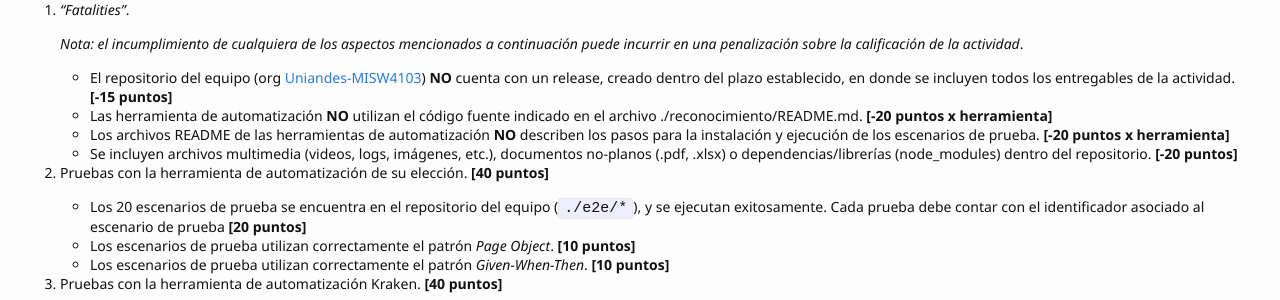
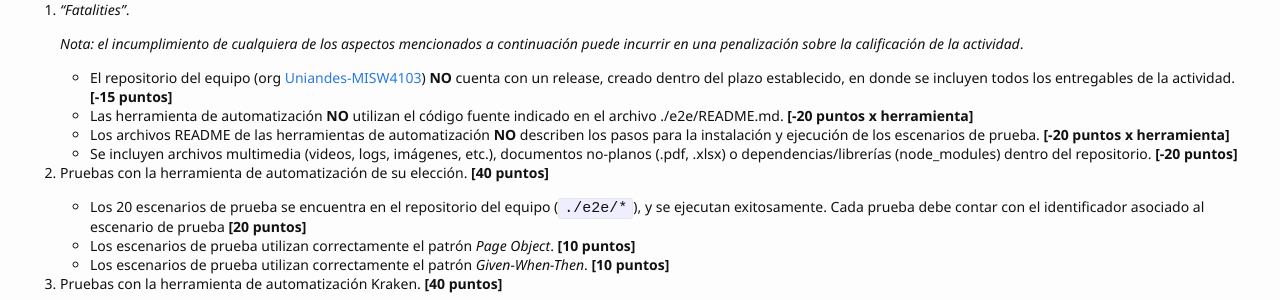
Before and after one commit to TiCSw/mt1_guias_pruebas, a Jekyll site: the page built from docs/semanas/semana5.md, in a window 1280 px wide. Shown: the part 1184-1484 px from the top of the page. Built offline with Jekyll 4.4.1, drawn with Linux system fonts in a browser that asks for light colours; some web fonts are replaced; our own code applies the rules of GitHub Pages for plain Markdown files; comment, search, counter and statistics services are not loaded.

Commit message:
Update semana5.md

```diff
--- a/docs/semanas/semana5.md
+++ b/docs/semanas/semana5.md
@@ -38,7 +38,7 @@ La entrega debe ser realizada utilizando el repositorio de trabajo dado por el e
     _Nota: el incumplimiento de cualquiera de los aspectos mencionados a continuación puede incurrir en una penalización sobre la calificación de la actividad_.
 
     - El repositorio del equipo (org [Uniandes-MISW4103](https://github.com/orgs/Uniandes-MISW4103/)) **NO** cuenta con un release, creado dentro del plazo establecido, en donde se incluyen todos los entregables de la actividad. **[-15 puntos]**
-    - Las herramienta de automatización **NO** utilizan el código fuente indicado en el archivo ./reconocimiento/README.md. **[-20 puntos x herramienta]**
+    - Las herramienta de automatización **NO** utilizan el código fuente indicado en el archivo ./e2e/README.md. **[-20 puntos x herramienta]**
     - Los archivos README de las herramientas de automatización **NO** describen los pasos para la instalación y ejecución de los escenarios de prueba. **[-20 puntos x herramienta]**
     - Se incluyen archivos multimedia (videos, logs, imágenes, etc.), documentos no-planos (.pdf, .xlsx) o dependencias/librerías (node_modules) dentro del repositorio. **[-20 puntos]**
 
```
